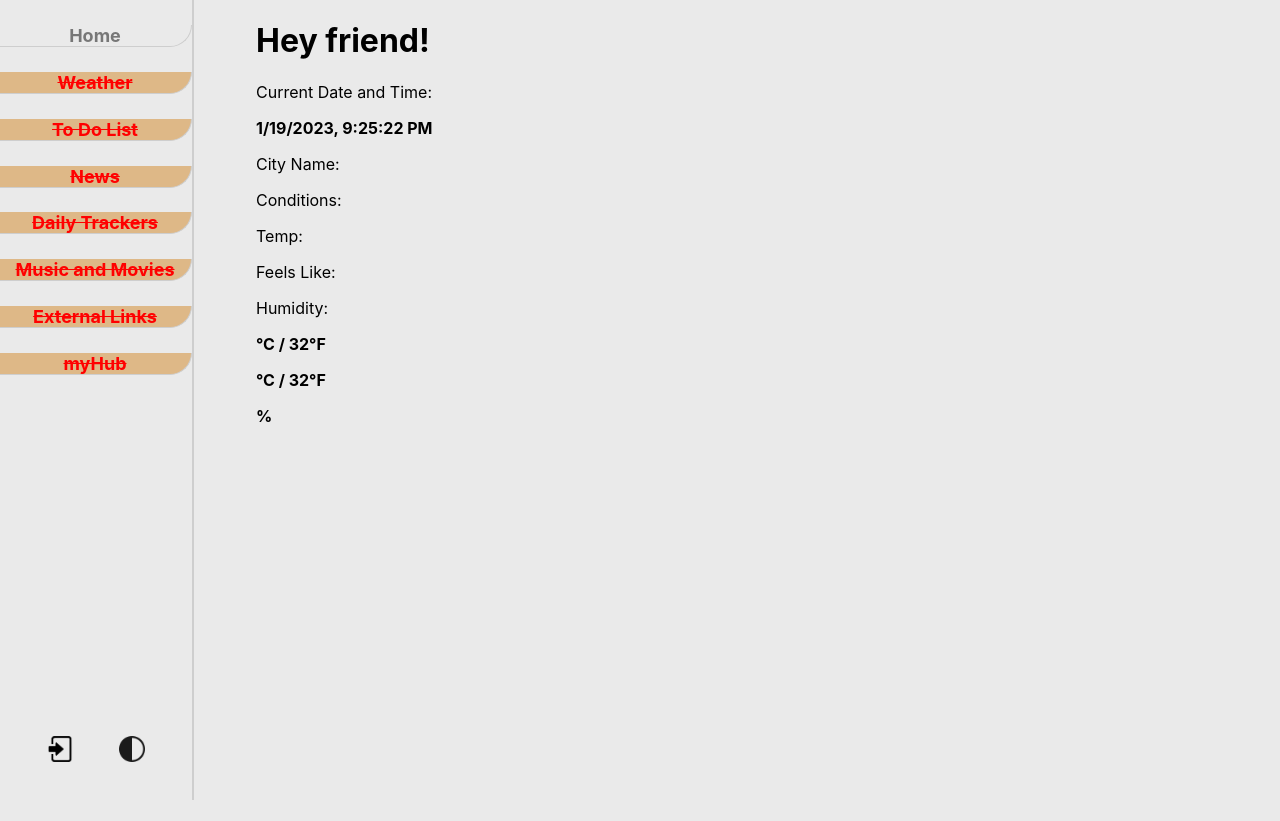
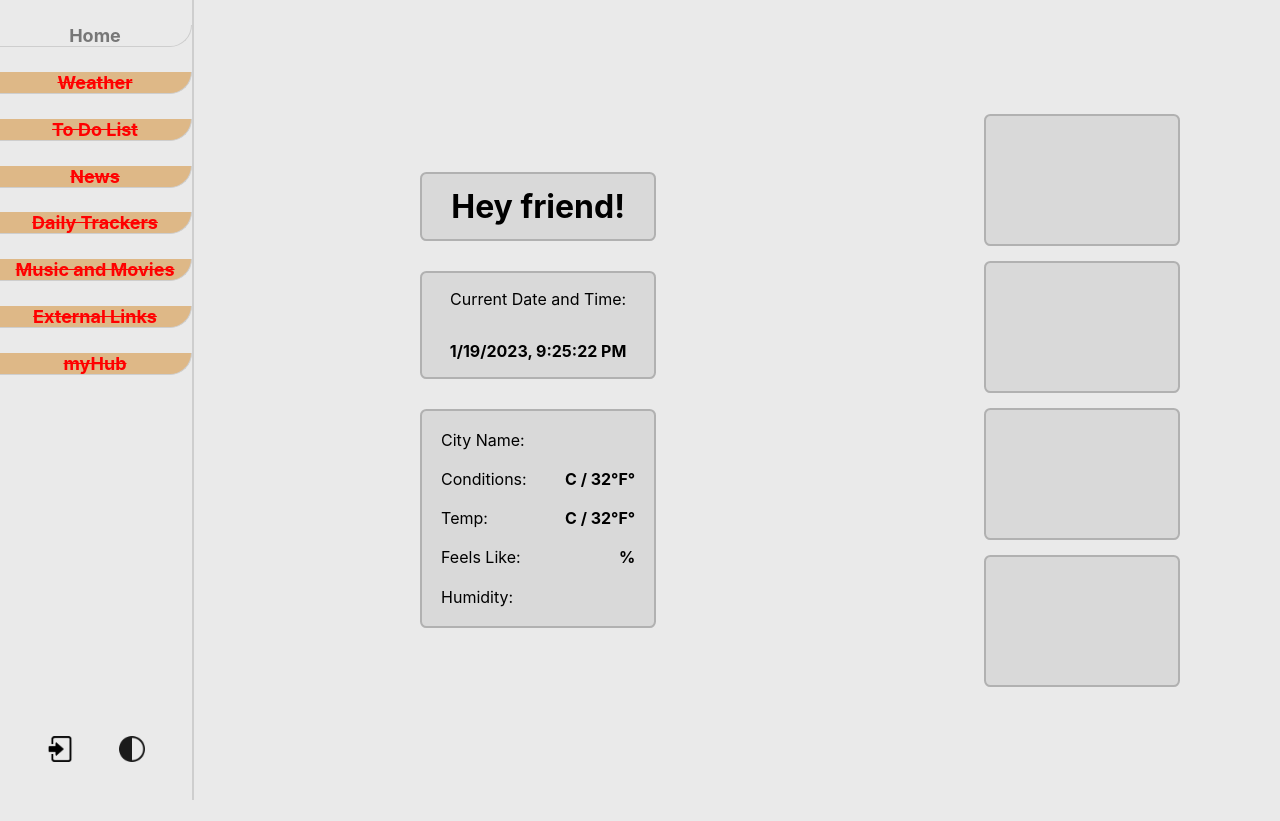
Before and after one commit to AxelrodAsaf/AsafDash, a React (Create React App) app: page / in a window 1280 px wide. Shown: the top 821 px of the page. After the commit the page ends 800 px from the top, so only its background shows below. Built offline with nearby package versions, Linux system fonts and the light colour scheme; no server answers.

Commit message:
CSS of home widgets, etc;

```diff
--- a/src/styles/App.css
+++ b/src/styles/App.css
@@ -1,18 +1,19 @@
 /* @import url('https: //fonts.googleapis.com/css2?family=Open+Sans:ital,wght@0,300;0,400;0,500;0,600;0,700;0,800;1,300;1,400;1,500;1,600;1,700;1,800&display=swap'); */
 .all-css {
   --background: #EAEAEA;
+  --widgetBackground: rgba(119, 119, 119, .15);
   --borders: #CECECE;
   --headers: #B1B1B1;
   --text: #777777;
   background-color: var(--background);
 }
-
+/*
 div[themeLight="false"] {
   --background: #777777;
   --borders: #B1B1B1;
   --headers: #CECECE;
   --text: #EAEAEA;
-}
+} */
 
 html {
   background-color: #EAEAEA;
@@ -58,7 +59,6 @@ html {
   border-right: var(--borders) solid .1vw;
   border-bottom: var(--borders) solid .1vw;
   border-bottom-right-radius: 2vw;
-  border-color: var(--borders);
   color: var(--text);
   font-weight: bold;
 }
@@ -74,7 +74,6 @@ html {
 .navbar-logoutpic {
   width: 2vw;
   height: 2vw;
-  background-color: var(--background);
   left: 0;
 }
 .navbar-weather{
@@ -197,14 +196,61 @@ html {
   width: 85vw;
   height: 100vh;
   background-color: #EAEAEA;
+  display: flex;
+  flex-direction: row;
+  justify-content: space-around;
+  align-items: center;
 }
 
-.home-widget {
-  background-color: red;
-  height: 5vw;
-  width: 5vw;
+.home-namewidget {
+  margin: 1vw;
+}
+
+.widget {
+  background-color: var(--widgetBackground);
+  border: var(--headers) 2px solid;
+  border-radius: .5vw;
   display: flex;
+  justify-content: center;
+  align-items: center;
   margin: 15px;
+}
+
+.home-left {
+  display: flex;
+  flex-direction: column;
+  justify-content: space-evenly;
+}
+.home-clock {
+  justify-self: space-around !important;
+  flex-direction: column;
+}
+.home-weather-widget {
+  display: flex;
+  flex-wrap: nowrap;
+  width: auto;
+  flex-direction: row;
+  justify-content: center;
+}
+
+.home-weather p {
+  margin: 1.5vw;
+}
+
+.home-weather-right {
+  direction: rtl;
+}
+
+.testwidget {
+  background-color: var(--widgetBackground);
+  border: var(--headers) 2px solid;
+  border-radius: .5vw;
+  display: flex;
+  justify-content: center;
+  align-items: center;
+  margin: 15px;
+  height: 10vw;
+  width: 15vw;
 }
 
 
```
